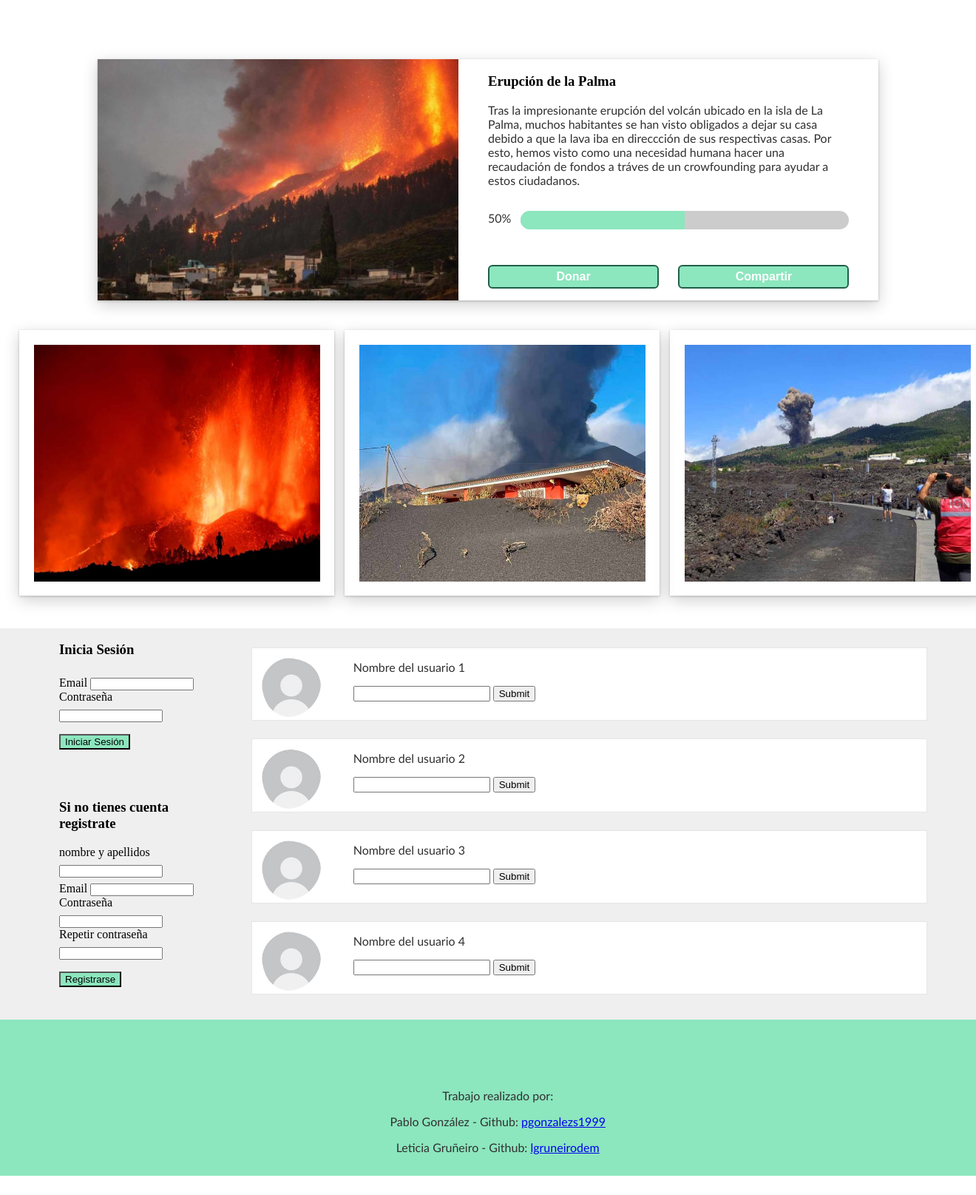
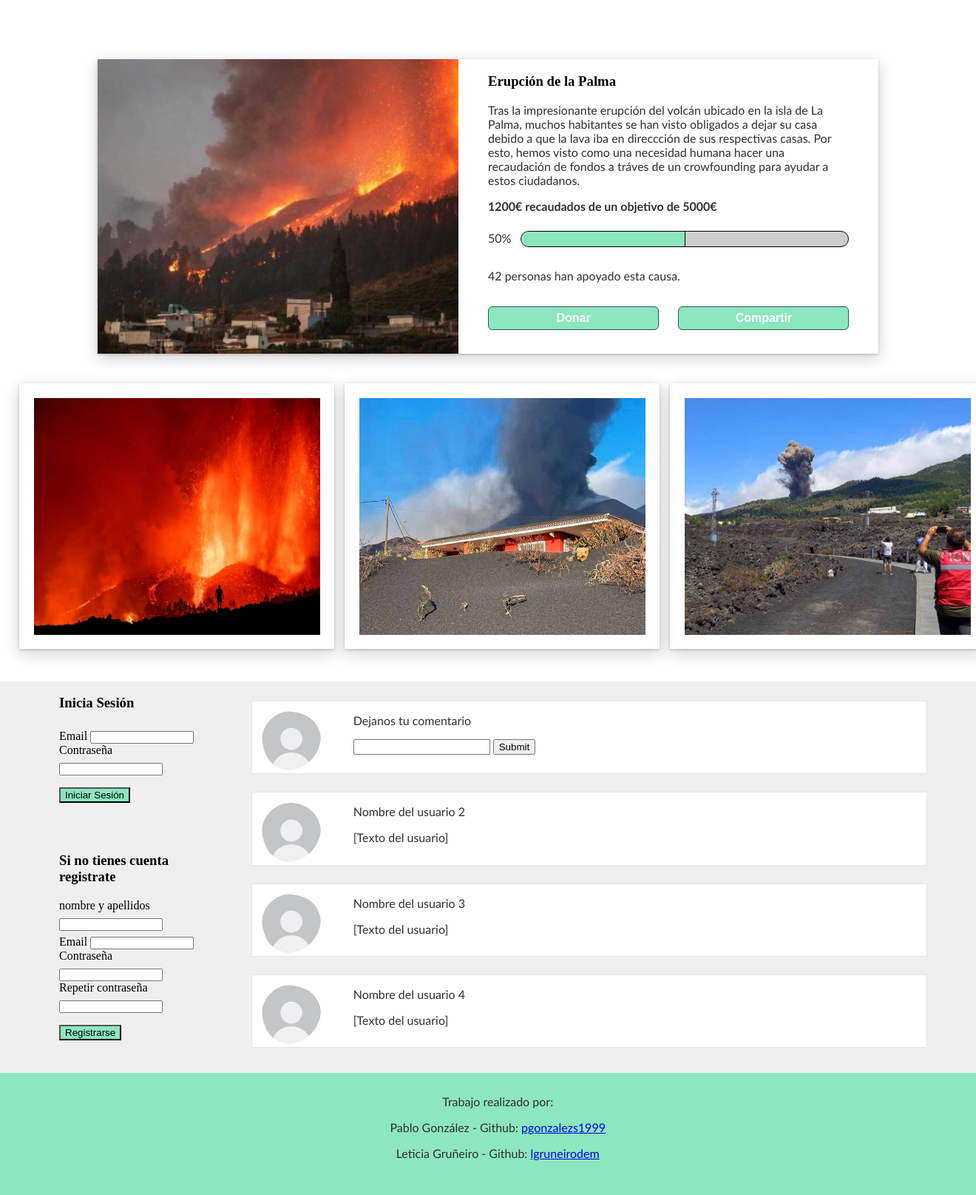
Before and after one commit to pgonzalezs1999/Web_de_crowdfunding, a PHP site: page /crowd1.html in a window 1320 px wide; the page is wider, and only the part inside the window is pictured. Shown: the part 254-1869 px from the top of that part at 74% size. Before the commit the page ends 1843 px from the top of that part, so only its background shows below. Run offline with PHP 8.4, Linux system fonts and the light colour scheme; some libraries are stand-ins or nearby versions.

Commit message:
retoques en comentarios
se ha retocado los comentarios y se ha añadido el objetivo y las personas que han participado.

```diff
--- a/crowdfunding_lp/crowd1.html
+++ b/crowdfunding_lp/crowd1.html
@@ -5,6 +5,8 @@
     <title> Campaña de recaudación para La Palma</title>
     <meta name="viewport" content="width=device-width, initial-scale=1.0">
     <link rel="stylesheet"  href="css/style_crowd1.css">
+    <link href='https://css.gg/chevron-up.css' rel='stylesheet'>
+
 </head>
 <body>
     <header>
@@ -41,12 +43,16 @@
                 Por esto, hemos visto como una necesidad humana hacer una recaudación de fondos a tráves de un crowfounding para ayudar a estos ciudadanos.
             </p>
 
+            <p class="recaudacion"> 1200€ recaudados de un objetivo de 5000€</p>
+
             <div class="dinero">
                 <p class="textoPorcentaje">50%</p>
                 <div class="barraProgreso">
                     <div class="porcentaje"></div>
                 </div>
             </div>
+            <P class="personas_apoyo"> 42 personas han apoyado esta causa.</P>
+
 
             <div class="botones">
                 <button class="button" id="button_donar">Donar</button>
@@ -103,7 +109,7 @@
                     <img class="foto_usuario" src="images/default-profile.jpg">
                 </div>
                 <div class="texto_comentario">
-                    <p>Nombre del usuario 1</p>
+                    <p>Dejanos tu comentario</p>
                     <input type="text" name="comentario">
                     <input type="submit" name="submit">
                 </div>
@@ -115,8 +121,7 @@
                 </div>
                 <div class="texto_comentario">
                     <p>Nombre del usuario 2</p>
-                    <input type="text" name="comentario">
-                    <input type="submit" name="submit">
+                    <p> [Texto del usuario]</p>
                 </div>
             </div>
 
@@ -126,8 +131,7 @@
                 </div>
                 <div class="texto_comentario">
                     <p>Nombre del usuario 3</p>
-                    <input type="text" name="comentario">
-                    <input type="submit" name="submit">
+                    <p> [Texto del usuario]</p>
                 </div>
             </div>
 
@@ -137,8 +141,7 @@
                 </div>
                 <div class="texto_comentario">
                     <p>Nombre del usuario 4</p>
-                    <input type="text" name="comentario">
-                    <input type="submit" name="submit">
+                    <p>[Texto del usuario]</p>
                 </div>
             </div>
         </section>
@@ -148,12 +151,10 @@
 </body>
 
 <footer id="Contacto">
-
-    <div class="textoContacto">
-        <p>Trabajo realizado por: </p>
-        <p>Pablo González - Github: <a href="https://github.com/pgonzalezs1999">pgonzalezs1999</a></p>
-        <p>Leticia Gruñeiro - Github: <a href="https://github.com/lgruneirodem">lgruneirodem</a></p>
-    </div>
+    <p>Trabajo realizado por: </p>
+    <p>Pablo González - Github: <a href="https://github.com/pgonzalezs1999">pgonzalezs1999</a></p>
+    <p>Leticia Gruñeiro - Github: <a href="https://github.com/lgruneirodem">lgruneirodem</a></p>
+    <button class="regreso ratonMano"><i class="gg-chevron-up" onclick="regresar()"></i></button>
 </footer>
-
+<script src="js/crowd1.js"></script>
 </html>
--- a/crowdfunding_lp/css/style_crowd1.css
+++ b/crowdfunding_lp/css/style_crowd1.css
@@ -82,7 +82,9 @@ header{
     background-color: white;
 
 }
-
+#texto_informacion{
+    margin-bottom: 2vh;
+}
 
 .columnas_informacion{
     flex:1;
@@ -95,21 +97,32 @@ header{
     object-fit: cover;
 }
 
+.recaudacion{
+    font-weight: bold;
+    margin-top: 2vh;
+
+}
+.personas_apoyo{
+    flex:1;
+
+}
+
 .dinero{
     display: flex;
 }
 
 .textoPorcentaje{
     flex: 1;
-    margin-top: 2vh;
+    margin-top: 1vh;
 }
 
 .barraProgreso{
     flex: 10;
     width: 100%;
-    height: 25px;
-    margin-top: 2vh;
-    margin-bottom: 6vh;
+    height: 20px;
+    margin-top: 1vh;
+    margin-bottom: 10SSvh;
+    border: 1px solid #000000;
     background-color: #CCCCCC;
     border-top-left-radius: 60px;
     border-top-right-radius: 60px;
@@ -119,8 +132,9 @@ header{
 
 .porcentaje{
     width: 50%;
-    height: 25px;
+    height: 20px;
     background-color: var(--nuestroColor);
+    border-right: 1px solid #000000;
     border-top-left-radius: 60px;
     border-bottom-left-radius: 60px;
 }
@@ -134,6 +148,7 @@ header{
     text-decoration: none;
     width: 5vw;
     height: 4vh;
+    margin-top: 2vh;
     margin-bottom: 2vh;
     padding-bottom: 0,5vh;
     font-weight: 600;
@@ -141,7 +156,7 @@ header{
     color:white;
     background-color: var(--nuestroColor);
     border-radius: 6px;
-    border: 2px solid #215f4a;
+    border: 1px solid #215f4a;
 }
 #button_donar{
    margin-right: 2vw;
@@ -284,6 +299,21 @@ footer{
 
 }
 
+.regreso
+{
+    background: none;
+    border-width: 0px;
+    padding-top: 0.5vh;
+    padding-bottom: 0.5vh;
+    border-radius: 100%;
+}
+
+.regreso:hover
+{
+    background-color: white;
+    border-width: 1px;
+}
+
 
 /* Layout de los tipos de titulos y párrafos.*/
 
--- /dev/null
+++ b/crowdfunding_lp/js/crowd1.js
@@ -0,0 +1,20 @@
+let altura; // Guardar altura actual de la pantalla
+let suavizado = 96; // Entre 1-99.999999, cuando mas alto mas smooth
+
+function regresar() // La funcion onClick del boton regresar
+{
+    altura = document.documentElement.scrollTop; // Actualizar la posicion actual de la pantalla
+    subirPantalla();
+}
+
+function subirPantalla() // Función recursiva que sube la pantalla gradualmente
+{
+    if(altura <= 1) { altura = 0 }// Por matematicas nunca puede llegar a 0, asi que se le ayuda manualmente
+    else
+    {
+        altura = altura*suavizado/100; // Calcular la altura de la siguiente iteracion
+        document.documentElement.scrollTop = altura; // Mover la pantalla a la altura calculada
+
+        setTimeout(function() { subirPantalla(); }, 5); // Esperar unos milisegundos para que se siente como una transicion
+    }
+}
```
